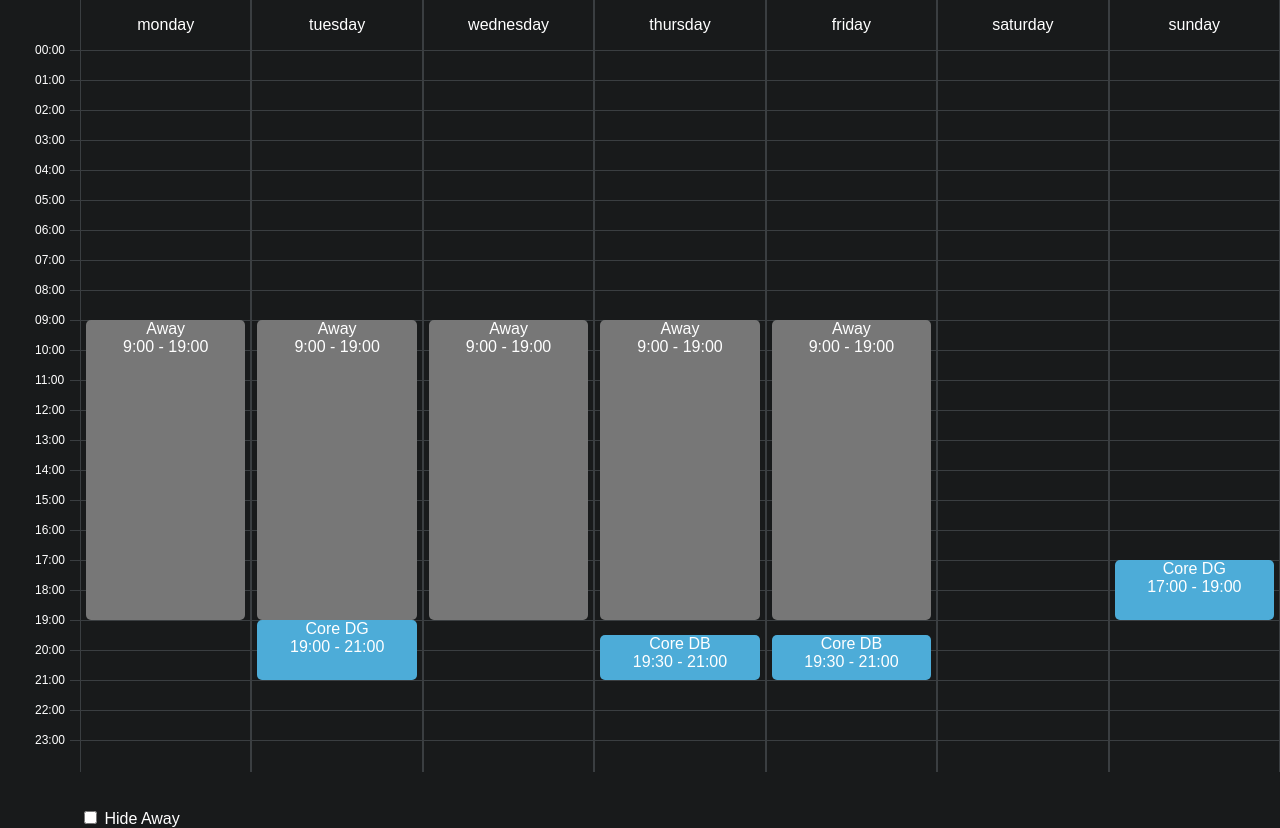
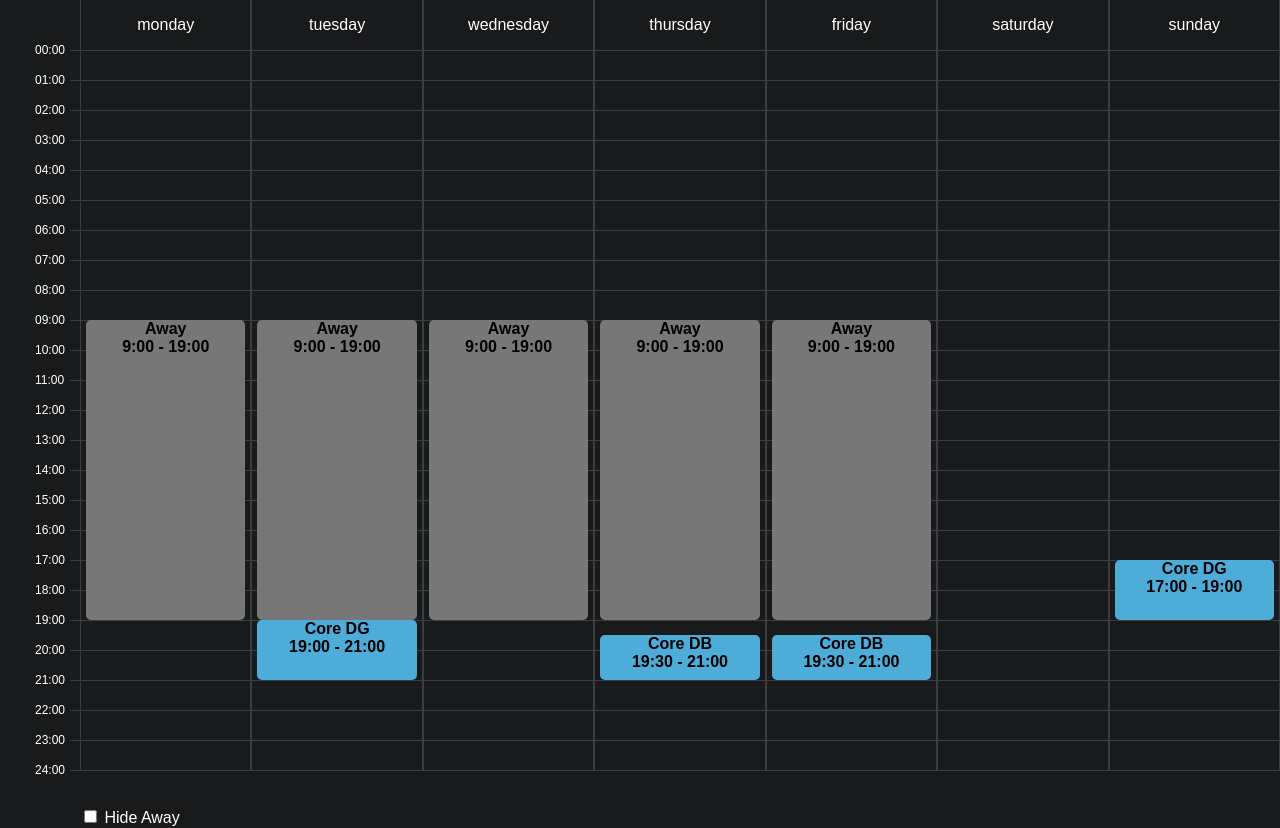
Before and after one commit to Near717/timetable, a plain HTML site: page index.html in a window 1280 px wide. Drawn offline with Linux system fonts and the light colour scheme.

Commit message:
Updated style
Now shows up to 24h to close the table at the end
Fixed column lines extending a bit after the last horizontal one
Changed event text color to black and made it bold

```diff
--- a/index.html
+++ b/index.html
@@ -13,7 +13,7 @@
             // Generate hours in 24-hour format using JavaScript
             function generateHours() {
                 const hours = [];
-                for (let i = 0; i < 24; i++) {
+                for (let i = 0; i < 25; i++) {
                     const hour = i.toString().padStart(2, '0') + ':00';
                     hours.push(hour);
                 }
--- a/styles.css
+++ b/styles.css
@@ -17,7 +17,7 @@ body {
     border-left: 1px solid #3a3e41;
     border-right: 1px solid #3a3e41;
     color: #fff;
-    height: calc(34px + 30px * 24.6);
+    height: calc(34px + 30px * 24.55);
     overflow: hidden;
 }
 
@@ -30,7 +30,8 @@ body {
 
 .event {
     background-color: #007acc;
-    color: #fff;
+    color: black;
+    font-weight: bold;
     border-radius: 5px;
     position: sticky;
 }
```
